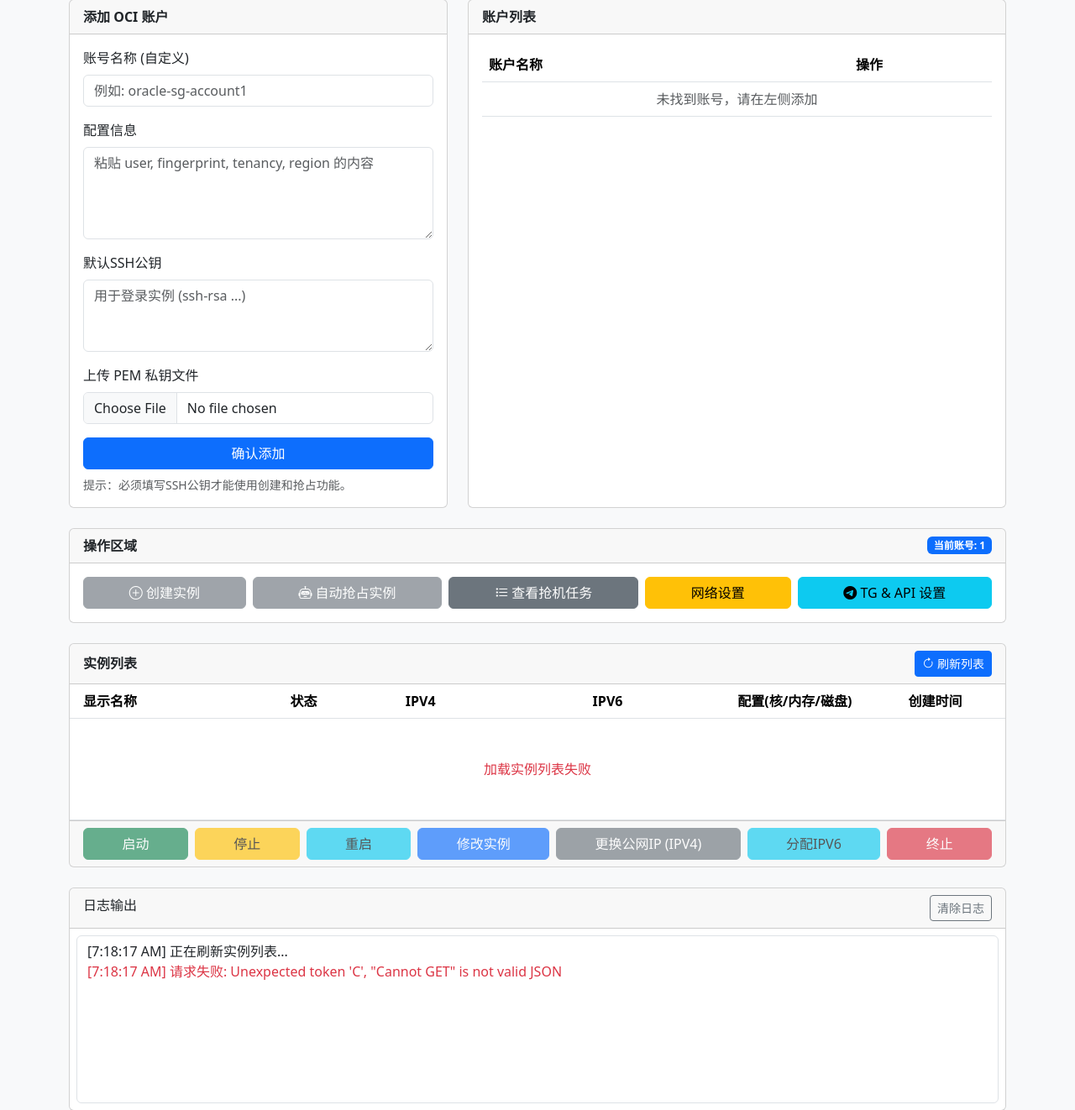
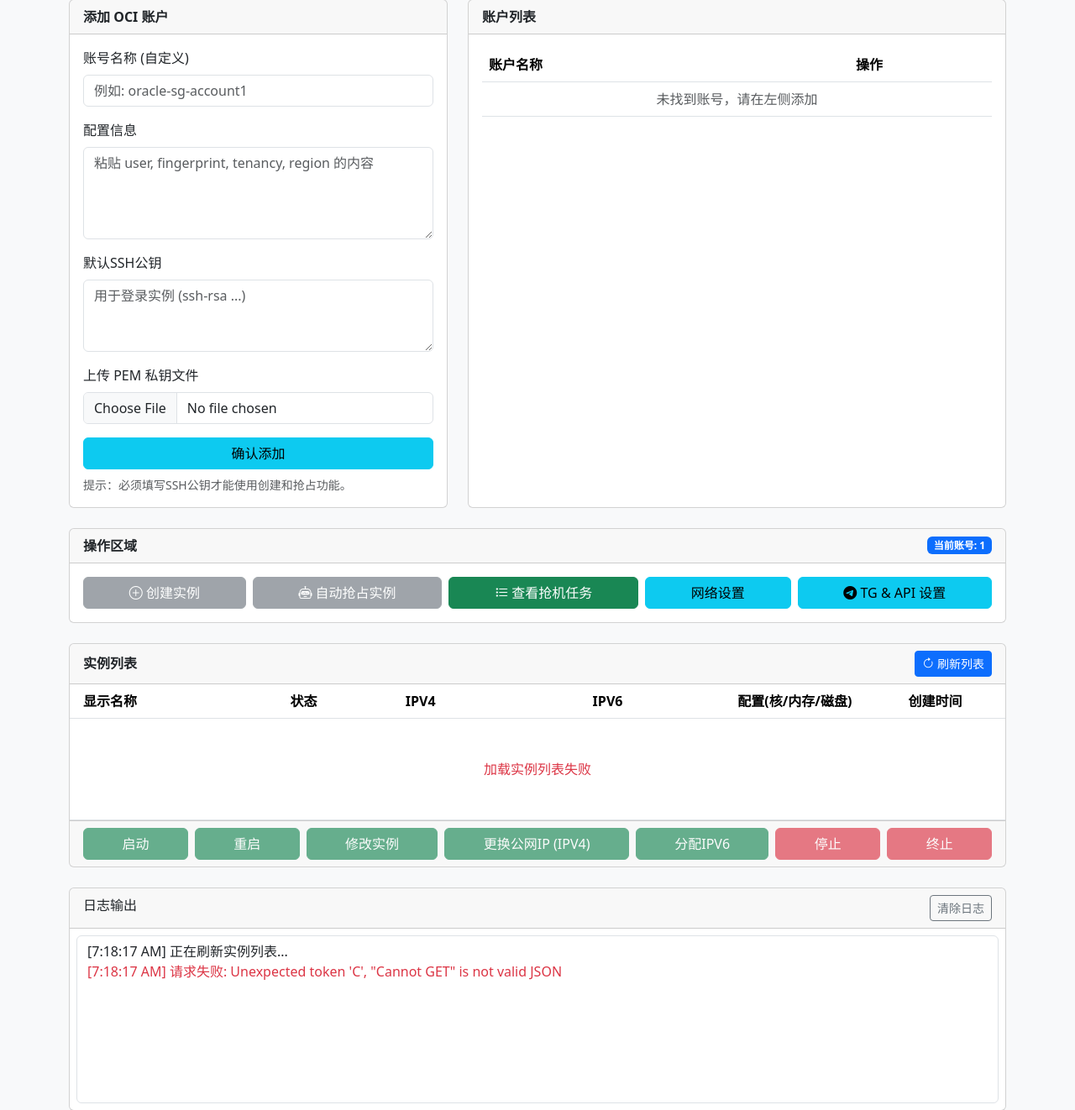
Before and after one commit to SIJULY/cloud_manager, a Flask app: page /oci/ in a window 1280 px wide. Shown: the part 179-1501 px from the top of the page at 84% size. Run offline with Flask 3, Linux system fonts and the light colour scheme; the visitor is signed in with stand-in values (Sample User, id 1); data that the repository does not hold is empty; some libraries are stand-ins or nearby versions.

Commit message:
Update oci.html

```diff
--- a/templates/oci.html
+++ b/templates/oci.html
@@ -64,7 +64,7 @@
                         <input class="form-control" type="file" id="newProfileKeyFile" accept=".pem">
                     </div>
                     <div class="d-grid">
-                        <button class="btn btn-primary" id="addNewProfileBtn">确认添加</button>
+                        <button class="btn btn-info" id="addNewProfileBtn">确认添加</button>
                     </div>
                     <small class="text-muted d-block mt-2">提示：必须填写SSH公钥才能使用创建和抢占功能。</small>
                 </div>
@@ -100,13 +100,13 @@
                 <button id="createInstanceBtn" class="btn btn-success" disabled data-bs-toggle="modal" data-bs-target="#createInstanceModal">
                     <i class="bi bi-plus-circle"></i> 创建实例
                 </button>
-                <button id="snatchInstanceBtn" class="btn btn-primary" disabled data-bs-toggle="modal" data-bs-target="#snatchInstanceModal">
+                <button id="snatchInstanceBtn" class="btn btn-success" disabled data-bs-toggle="modal" data-bs-target="#snatchInstanceModal">
                     <i class="bi bi-robot"></i> 自动抢占实例
                 </button>
-                <button id="viewSnatchTasksBtn" class="btn btn-secondary" data-bs-toggle="modal" data-bs-target="#viewSnatchTasksModal">
+                <button id="viewSnatchTasksBtn" class="btn btn-success" data-bs-toggle="modal" data-bs-target="#viewSnatchTasksModal">
                     <i class="bi bi-list-task"></i> 查看抢机任务
                 </button>
-                <button id="networkSettingsBtn" class="btn btn-warning" disabled data-bs-toggle="modal" data-bs-target="#networkSettingsModal">
+                <button id="networkSettingsBtn" class="btn btn-info" disabled data-bs-toggle="modal" data-bs-target="#networkSettingsModal">
                     <i class="bi bi-shield-gear"></i> 网络设置
                 </button>
                 <button id="tgSettingsBtn" class="btn btn-info" data-bs-toggle="modal" data-bs-target="#tgSettingsModal">
@@ -144,11 +144,11 @@
         <div class="card-footer text-center">
             <div id="instanceActionGroup" class="action-group">
                 <button type="button" id="startBtn" class="btn btn-success" disabled>启动</button>
-                <button type="button" id="stopBtn" class="btn btn-warning" disabled>停止</button>
-                <button type="button" id="restartBtn" class="btn btn-info" disabled>重启</button>
-                <button type="button" id="editInstanceBtn" class="btn btn-primary" disabled data-bs-toggle="modal" data-bs-target="#editInstanceModal">修改实例</button>
-                <button type="button" id="changeIpBtn" class="btn btn-secondary" disabled>更换公网IP (IPV4)</button>
-                <button type="button" id="assignIpv6Btn" class="btn btn-info" disabled>分配IPV6</button>
+                <button type="button" id="restartBtn" class="btn btn-success" disabled>重启</button>
+                <button type="button" id="editInstanceBtn" class="btn btn-success" disabled>修改实例</button>
+                <button type="button" id="changeIpBtn" class="btn btn-success" disabled>更换公网IP (IPV4)</button>
+                <button type="button" id="assignIpv6Btn" class="btn btn-success" disabled>分配IPV6</button>
+                <button type="button" id="stopBtn" class="btn btn-danger" disabled>停止</button>
                 <button type="button" id="terminateBtn" class="btn btn-danger" disabled>终止</button>
             </div>
         </div>
@@ -508,7 +508,7 @@
             </div>
             <div class="modal-footer">
                 <button type="button" class="btn btn-danger" id="stopSnatchTaskBtn" disabled>停止选中任务</button>
-                <button type="button" class="btn btn-warning" id="deleteSnatchTaskBtn" disabled>删除选中记录</button>
+                <button type="button" class="btn btn-danger" id="deleteSnatchTaskBtn" disabled>删除选中记录</button>
                 <button type="button" class="btn btn-secondary" data-bs-dismiss="modal">关闭</button>
             </div>
         </div>
```
